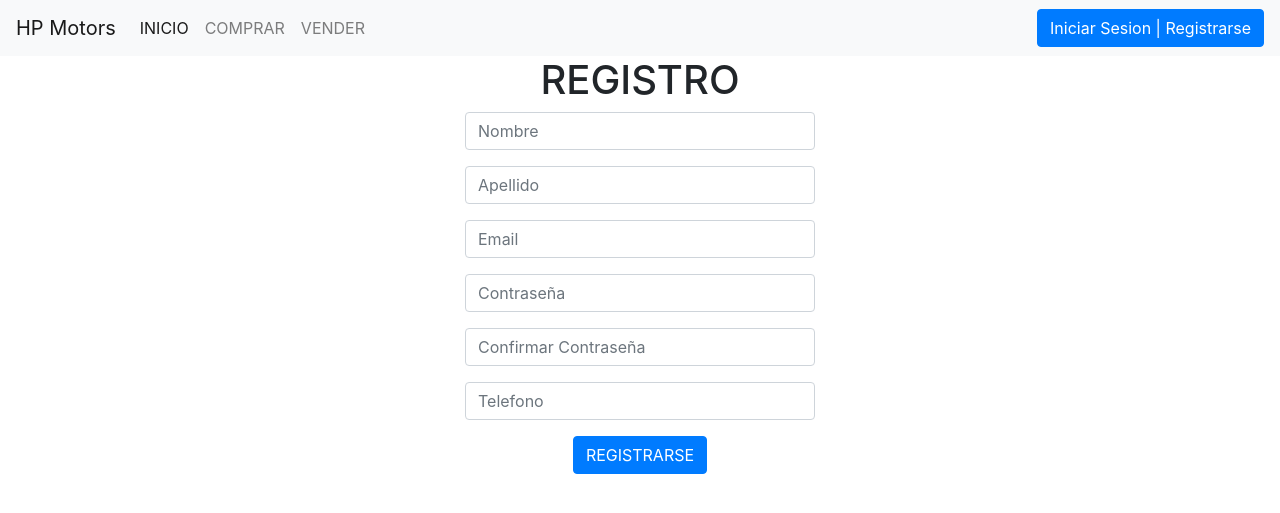
After one commit to davidPardoC/hp-motors, a PHP site: page /register.php in a window 1280 px wide. The commit adds this page. Shown: the top 513 px of the page. Run offline with PHP 8.4, Linux system fonts and the light colour scheme.

Commit message:
Administer View and Register View

```diff
--- a/partials/navbar.php
+++ b/partials/navbar.php
@@ -1,5 +1,6 @@
 <?php
 $mesagge_button = 'Iniciar Sesion | Registrarse';
+$userName = '';
 ?>
 <nav class="navbar navbar-expand-lg navbar-light bg-light">
   <a class="navbar-brand" href="#">HP Motors</a>
@@ -10,7 +11,7 @@ $mesagge_button = 'Iniciar Sesion | Registrarse';
   <div class="collapse navbar-collapse" id="navbarSupportedContent">
     <ul class="navbar-nav mr-auto">
       <li class="nav-item active">
-        <a class="nav-link" href="#">INICIO <span class="sr-only">(current)</span></a>
+        <a class="nav-link" href="index.php">INICIO <span class="sr-only">(current)</span></a>
       </li>
       <li class="nav-item">
         <a class="nav-link" href="#">COMPRAR</a>
@@ -19,7 +20,36 @@ $mesagge_button = 'Iniciar Sesion | Registrarse';
         <a class="nav-link" href="#">VENDER</a>
       </li>
     </ul>
-    <button class="btn btn-primary"><?= $mesagge_button ?></button>
+    <a class="mr-2"><?= $userName ?></a>
+    <button type="button" class="btn btn-primary" data-toggle="modal" data-target="#exampleModal"><?= $mesagge_button ?></button>
   </div>
 
 </nav>
+
+<!-- Modal -->
+<div class="modal fade" id="exampleModal" tabindex="-1" aria-labelledby="exampleModalLabel" aria-hidden="true">
+  <div class="modal-dialog">
+    <div class="modal-content">
+      <div class="modal-header">
+        <h5 class="modal-title" id="exampleModalLabel">Iniciar Sesion</h5>
+        <button type="button" class="close" data-dismiss="modal" aria-label="Close">
+          <span aria-hidden="true">&times;</span>
+        </button>
+      </div>
+      <div class="modal-body">
+        <form>
+          <div class="form-group">
+            <label for="exampleInputEmail1">Email</label>
+            <input type="email" class="form-control" id="exampleInputEmail1" aria-describedby="emailHelp">
+          </div>
+          <div class="form-group">
+            <label for="exampleInputPassword1">Contraseña</label>
+            <input type="password" class="form-control" id="exampleInputPassword1">
+          </div>
+          <button type="submit" class="btn btn-primary">Iniciar Sesion</button>
+          <a href="register.php">Eres Nuevo? Crea una cuenta.</a>
+        </form>
+      </div>
+    </div>
+  </div>
+</div>
--- /dev/null
+++ b/register.php
@@ -0,0 +1,61 @@
+<?php
+$coinciden = true;
+?>
+
+<!DOCTYPE html>
+<html lang="en">
+
+<head>
+    <link rel="stylesheet" href="https://stackpath.bootstrapcdn.com/bootstrap/4.5.2/css/bootstrap.min.css" integrity="sha384-JcKb8q3iqJ61gNV9KGb8thSsNjpSL0n8PARn9HuZOnIxN0hoP+VmmDGMN5t9UJ0Z" crossorigin="anonymous">
+    <meta charset="UTF-8">
+    <meta name="viewport" content="width=device-width, initial-scale=1.0">
+    <title>HP Motors | Register</title>
+    <script src="https://code.jquery.com/jquery-3.5.1.slim.min.js" integrity="sha384-DfXdz2htPH0lsSSs5nCTpuj/zy4C+OGpamoFVy38MVBnE+IbbVYUew+OrCXaRkfj" crossorigin="anonymous"></script>
+    <script src="https://cdn.jsdelivr.net/npm/popper.js@1.16.1/dist/umd/popper.min.js" integrity="sha384-9/reFTGAW83EW2RDu2S0VKaIzap3H66lZH81PoYlFhbGU+6BZp6G7niu735Sk7lN" crossorigin="anonymous"></script>
+    <script src="https://stackpath.bootstrapcdn.com/bootstrap/4.5.2/js/bootstrap.min.js" integrity="sha384-B4gt1jrGC7Jh4AgTPSdUtOBvfO8shuf57BaghqFfPlYxofvL8/KUEfYiJOMMV+rV" crossorigin="anonymous"></script>
+</head>
+
+<body>
+    <?php
+    require 'partials/navbar.php'
+    ?>
+    <div class="container">
+        <h1 class="text-center">REGISTRO</h1>
+        <div class="row d-flex justify-content-center">
+            <div class="col-sm-4">
+                <form>
+                    <div class="form-group">
+                        <input type="text" class="form-control" placeholder="Nombre">
+                    </div>
+                    <div class="form-group">
+                        <input type="text" class="form-control" placeholder="Apellido">
+                    </div>
+                    <div class="form-group">
+                        <input type="email" class="form-control" name="email" placeholder="Email">
+                    </div>
+                    <div class="form-group">
+                        <input type="password" class="form-control" name="password" placeholder="Contraseña">
+                    </div>
+                    <div class="form-group">
+                        <input type="password" class="form-control" name="passwordConf" placeholder="Confirmar Contraseña">
+                    </div>
+                    <div class="form-group">
+                        <input type="text" class="form-control" placeholder="Telefono">
+                    </div>
+                    <?php if (!$coinciden) : ?>
+                        <div class="alert alert-danger" role="alert">
+                            Las contraseñas no coinciden
+                        </div>
+                    <?php endif; ?>
+
+
+                    <div class="d-flex justify-content-center">
+                        <button type="submit" class="btn btn-primary">REGISTRARSE</button>
+                    </div>
+                </form>
+            </div>
+        </div>
+    </div>
+</body>
+
+</html>
```
Also changed, not shown: administrator.php (added, +14 -0 lines), assets/style.css (deleted, +0 -7 lines), index.php (+5 -4 lines).
